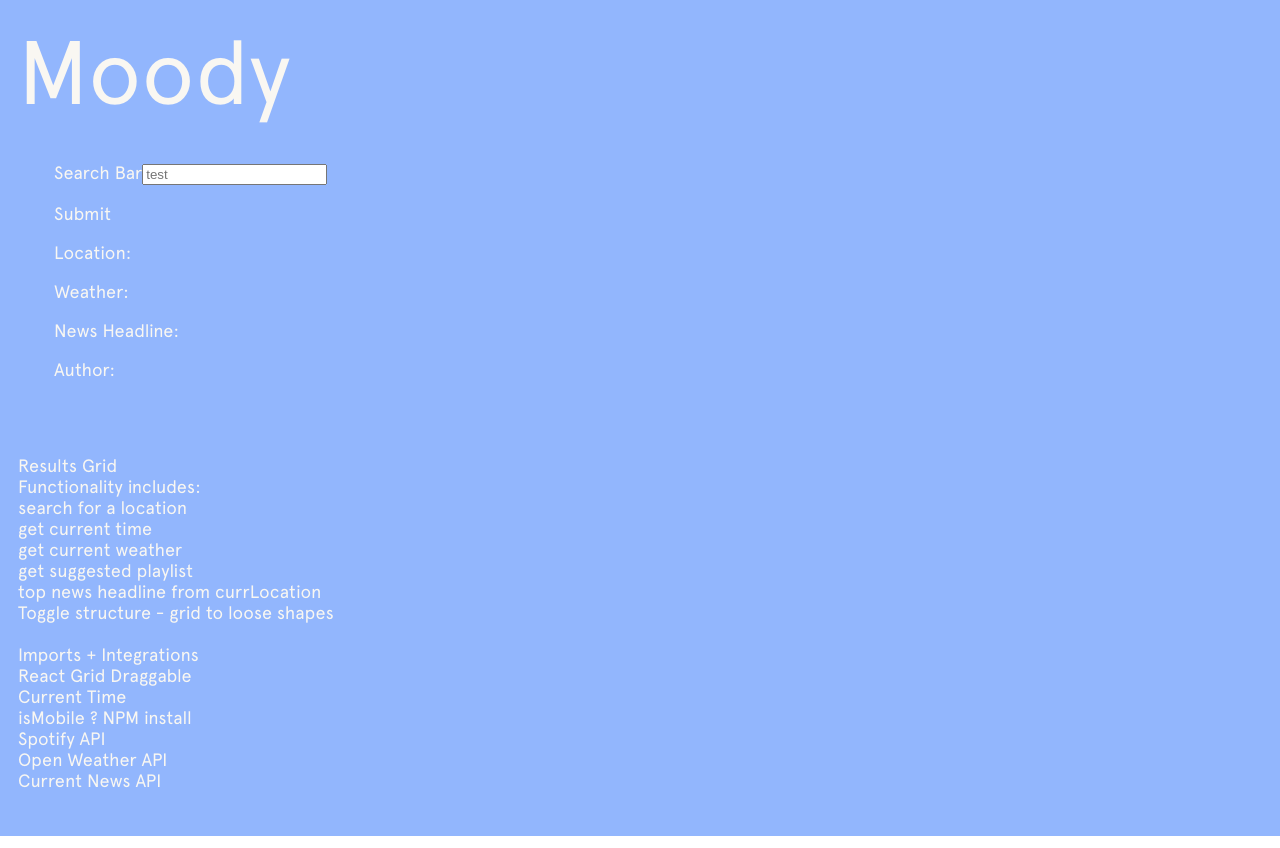
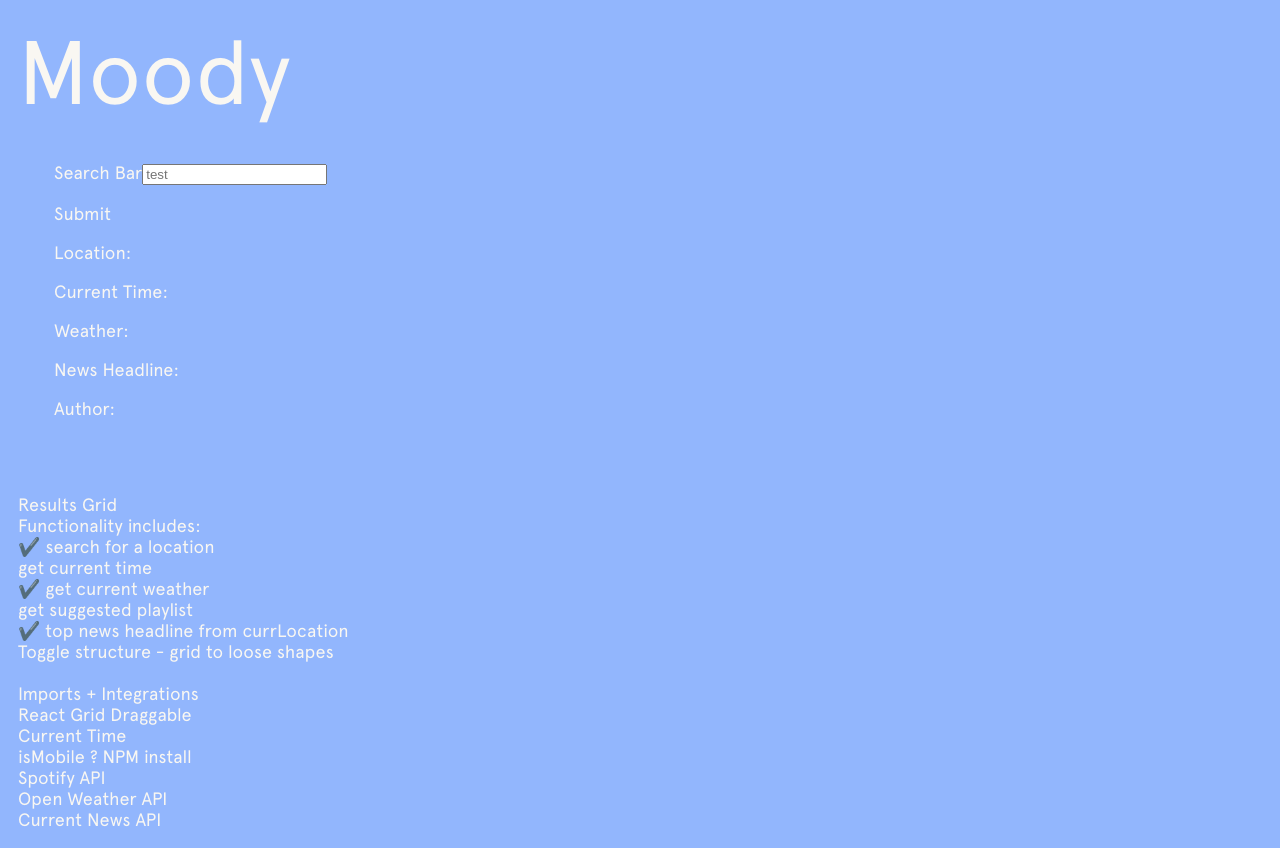
Before and after one commit to lauraalyson/moody, a React (Create React App) app: page / in a window 1280 px wide. Built offline with nearby package versions, Linux system fonts and the light colour scheme.

Commit message:
find local time

```diff
--- a/package.json
+++ b/package.json
@@ -5,6 +5,7 @@
     "@testing-library/react": "^12.1.2",
     "@testing-library/user-event": "^13.5.0",
     "axios": "^0.26.0",
+    "moment-timezone": "^0.5.34",
     "react": "^17.0.2",
     "react-dom": "^17.0.2",
     "react-grid-layout": "^1.3.4",
--- a/src/App.js
+++ b/src/App.js
@@ -18,11 +18,11 @@ function App() {
 
 			<div>
 				<label>Functionality includes:</label>
-				<li>search for a location</li>
+				<li>✔️ search for a location</li>
 				<li>get current time</li>
-				<li>get current weather</li>
+				<li>✔️ get current weather</li>
 				<li>get suggested playlist</li>
-				<li>top news headline from currLocation</li>
+				<li>✔️ top news headline from currLocation</li>
 				<li>Toggle structure - grid to loose shapes</li>
 			</div>
 			<br />
--- a/src/Components/SearchBar.js
+++ b/src/Components/SearchBar.js
@@ -1,30 +1,35 @@
-import React, {useState} from 'react'
-import { getWeather, getNews } from '../api/apiConfig'
+import React, {useState} from 'react';
+import { getWeather, getNews } from '../api/apiConfig';
+import moment from 'moment-timezone';
 
 function SearchBar() {
 	const [results, setResults] = useState('')
 	const [location, setLocation] = useState('')
+	const [time, setTime] = useState([])
 	const [news, setNews] = useState('');
 
 	const search = () => {
 		getWeather(location)
 			.then(console.log('Search function response ' + getWeather(location)))
 			.then((res) => setResults(res.data.weather[0].description))
-			.then(() => setLocation(''))
 			.catch((err) => console.log(err))
 
 		getNews(location)
 			.then((res) => setNews(res.data.articles[0]))
 			.catch((err) => console.log(err))
+
+		let time = moment().tz(`America/${location}`).format()
+		setTime(time)
 	}
 
 	return (
 		<div className='search-bar'>
             <label>Search Bar</label>
-            <input onChange={(event) => setLocation(event.target.value)} placeholder='test' />
+            <input onChange={(e) => setLocation(e.target.value)} placeholder='test' />
 			<p onClick={() => search()}>Submit</p>
-			{/* <button onClick={() => search()}>Search</button> */}
+
 			<p>Location: {location}</p>
+			<p>Current Time: {time}</p>
 			<p>Weather: {results}</p>
 			<p>News Headline: {news.title}</p>
 			<p>Author: {news.author}</p>
--- a/src/api/apiConfig.js
+++ b/src/api/apiConfig.js
@@ -20,6 +20,7 @@ export const getNews = (location) => {
 		url: newsApiUrl + location + newsApiKey,
 	})
 }
+
 // Spotify Endpoint
 export const getMusicPlayer = () => {
 	return axios({
```
Also changed, not shown: 1 other file (tests, documents, lock files or other folders).
